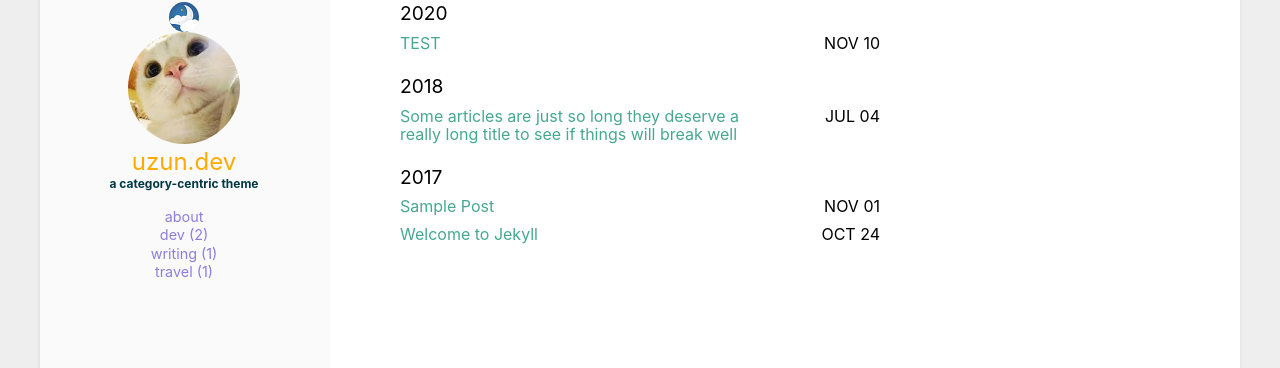
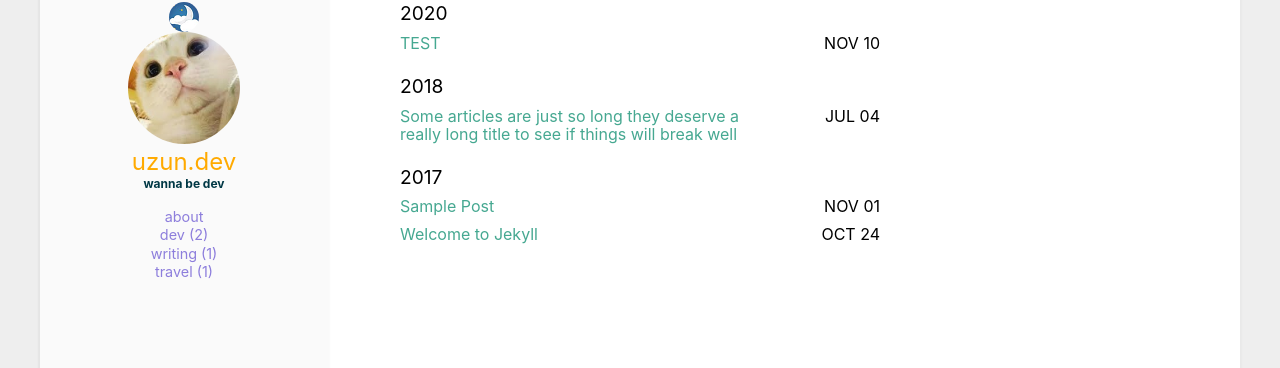
Before and after one commit to Kick-snare/Kick-snare.github.io, a Jekyll site: the page built from index.html, in a window 1280 px wide. Shown: the part 148-516 px from the top of the page. Built offline with Jekyll 4.4.1, drawn with Linux system fonts in a browser that asks for light colours.

Commit message:
도메인 등록 config 수정

```diff
--- a/_config.yml
+++ b/_config.yml
@@ -5,21 +5,21 @@
   uzun's devlog
 
 baseurl: # the subpath of the site
-url: http://kick-snare.github.io # the base hostname & protocol for your site
+url: http://uzun.dev
 
 permalink: /:year-:month/:title
 timezone:
 
 favicon: /assets/img/favicon.ico
 
-google_analytics: #UA—XXXXXXXX-X
-disqus_shortname: #disqus shortname
+google_analytics: G-NK2HB19ZLL
+disqus_shortname: uzun-dev.disqus.com
 
 user:
   name: uzun.dev
   pic: /assets/img/cat.jpg
   picAlt: "catbook"
-  job: a category-centric theme
+  job: wanna be dev
   aboutme: true # comment this out if you don't need the 'about' page.
 
 exclude:
```
